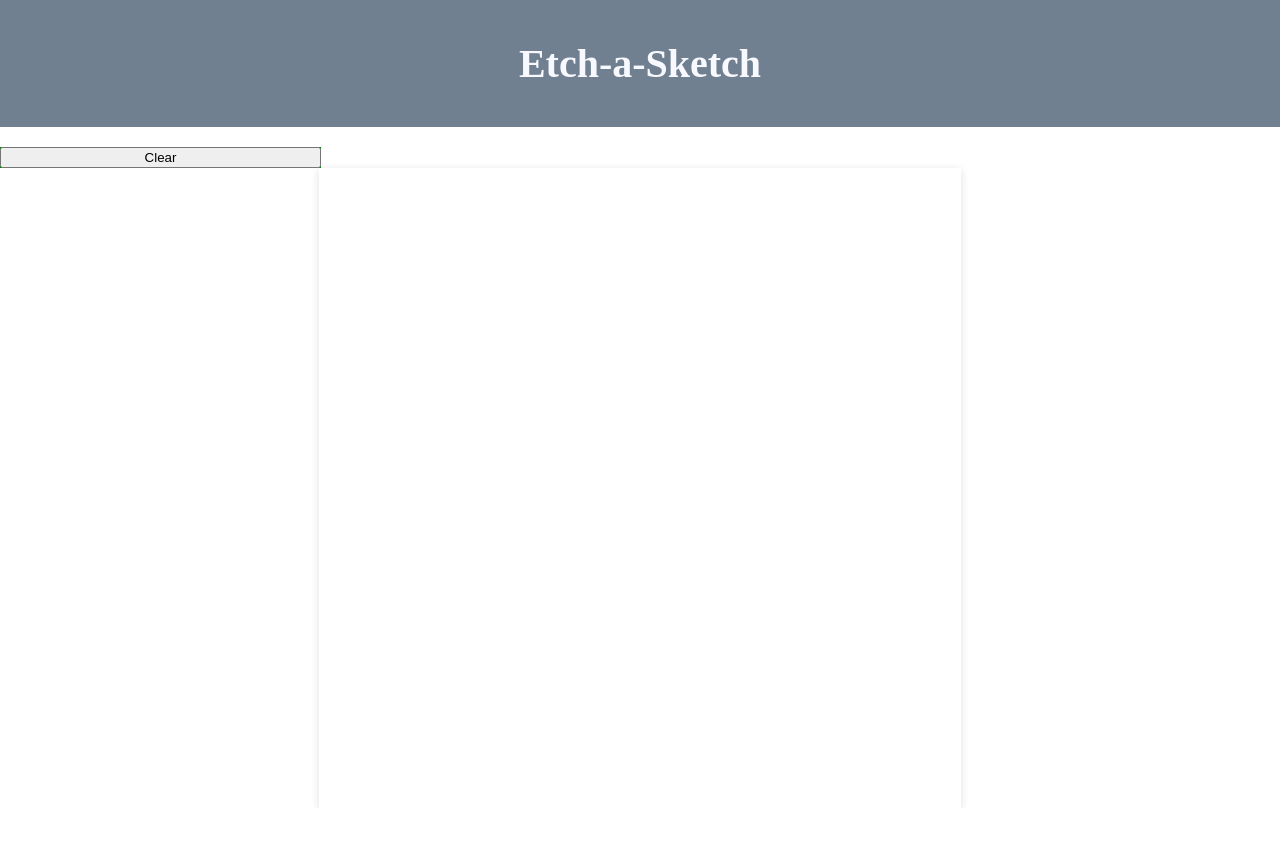
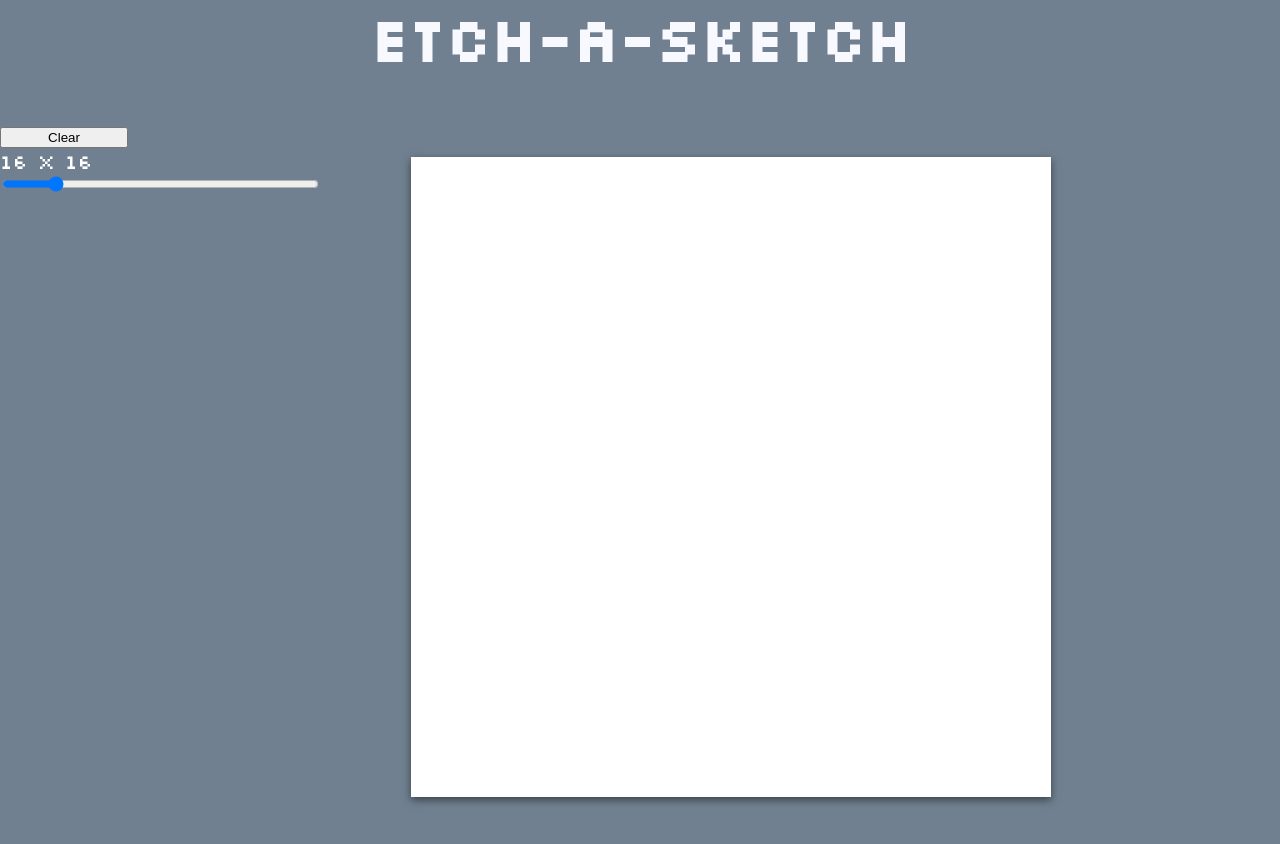
Before and after one commit to wietzikoski/etch-a-sketch, a plain HTML site: page index.html in a window 1280 px wide. Before the commit the page ends 808 px from the top, so only its background shows below. Drawn offline with Linux system fonts and the light colour scheme.

Commit message:
add ability to change grid size

```diff
--- a/index.html
+++ b/index.html
@@ -4,6 +4,9 @@
   <meta charset="UTF-8">
   <meta http-equiv="X-UA-Compatible" content="IE=edge">
   <meta name="viewport" content="width=device-width, initial-scale=1.0">
+  <link rel="preconnect" href="https://fonts.googleapis.com">
+  <link rel="preconnect" href="https://fonts.gstatic.com" crossorigin>
+  <link href="https://fonts.googleapis.com/css2?family=Silkscreen&display=swap" rel="stylesheet">
   <link rel="stylesheet" href="style.css">
   <script src="script.js" defer></script>
   <title>Etch-a-Sketch</title>
@@ -16,7 +19,10 @@
   </header>
   <main class="wrapper">
     <div class="side-bar">
-      <button id="clear">Clear</button>
+      <button class="button" id="clear">Clear</button>
+      <label for="points"></label>
+      <output class="gridOutput">16 x 16</output>
+      <input type="range" id="gridSize" name="gridSize" value="16" min="1" max="100" oninput="this.previousElementSibling.value = this.value + ' x ' + this.value " onchange="makeGrid(this.value)">
     </div>
     <div class="container" id="container">
 
--- a/script.js
+++ b/script.js
@@ -19,18 +19,56 @@ const containerStyle = container.style;
 gridContainer.classList.add("grid-container");
 const clearButton = document.getElementById("clear");
 
+let gridSize = document.getElementById('gridSize').value;
+
+
 // array to store my grid pieces
 const grid = [];
 
-for(i = 0; i < 256; i++) {
-  let gridPiece = document.createElement("div");
-  gridPiece.classList.add("gridPiece");
-  gridPiece.setAttribute('id', `piece-${i}`);
-  gridContainer.appendChild(gridPiece);
-  grid.push(gridPiece);
+// for(i = 0; i < 256; i++) {
+//   let gridPiece = document.createElement("div");
+//   gridPiece.classList.add("gridPiece");
+//   gridContainer.appendChild(gridPiece);
+//   grid.push(gridPiece);
+// }
+
+// make a grid
+
+// change anad show the grid size value
+function showVal(newVal){
+  gridSize=newVal;
+  console.log(gridSize);
+  return gridSize;
 }
 
+//make a new grid based on gridSize
+// width is 640, so we well need to adjust the size of each div based on that.
+function makeGrid(size) {
+  //clear();
+  gridContainer.innerHTML = "";
+  for(i = 0; i < size * size; i++){
+    let gridPiece = document.createElement("div");
+    gridPiece.classList.add("gridPiece");
+    gridPiece.style.height = 640/size + "px";
+    gridPiece.style.width = 640/size + "px";
+    gridContainer.appendChild(gridPiece);
+    grid.push(gridPiece);
+  }
+  grid.forEach(piece => {
 
+    piece.addEventListener('mouseenter', (event) => {
+      {
+        // if mouse is down
+        if(mouseDown){
+          piece.style.backgroundColor = "black";
+        }    }
+
+    })
+  })
+  container.appendChild(gridContainer);
+}
+
+makeGrid(16);
 // Set up a “hover” effect so that the grid divs change color when
 // your mouse passes over them, leaving a (pixelated) trail through
 // your grid like a pen would.
@@ -50,22 +88,3 @@ function clear(){
 clearButton.onclick = () => {
   clear();
   }
-
-grid.forEach(piece => {
-  if(mouseDown){
-    piece.style.backgroundColor === "black";
-  }
-
-  piece.addEventListener('mouseenter', (event) => {
-    {
-      // if mouse is down
-      if(mouseDown){
-        piece.style.backgroundColor = "black";
-      }    }
-
-  })
-})
-
-
-
-body.appendChild(gridContainer);
--- a/style.css
+++ b/style.css
@@ -1,50 +1,62 @@
 body {
   padding: 0;
   margin: 0;
+  background-color: slategrey;
 }
 
 .head-container {
-  padding: 40px 0;
+  padding:  0 0 30px 0;
   margin-bottom: 20px;
   background-color:slategrey;
 }
 h1 {
   margin: 0 auto;
-  font-size: 40px;
+  font-size: 60px;
   text-align: center;
   color:ghostwhite;
+  font-family: 'Silkscreen', sans-serif;
 }
 .wrapper {
   display: flex;
   flex-wrap: wrap;
+  align-items: stretch;
 }
 .side-bar {
   flex-basis: 20rem;
   flex-grow: 1;
-  background-color: green;
   display: flex;
   flex-direction: column;
+}
+.button {
+  width: 8rem;
+}
+.gridOutput {
+  font-size: 20px;
+  font-family: 'Silkscreen', sans-serif;
+  color: #fff;
 }
 .container {
   flex-basis: 0;
   flex-grow: 999;
+  padding: 30px;
 }
 .grid-container {
-  margin: 0 auto;
-  width: 642px;
+  margin-left: 60px;
+  margin-bottom: 50px;
+  width: 640px;
   box-sizing: border-box;
   display: flex;
   flex-wrap: wrap;
   flex-direction: row;
   align-items: flex-start;
-  /* border: 1px solid gray; */
-  box-shadow: rgba(99, 99, 99, 0.2) 0px 2px 8px 0px;;
+  box-shadow: rgba(0, 0, 0, 0.5) 0px 3px 8px;
 }
 .gridPiece {
   height: 40px;
   width: 40px;
   margin: 0;
   padding: 0;
+  background-color: #fff;
 }
 .black {
   background-color: black;
```
